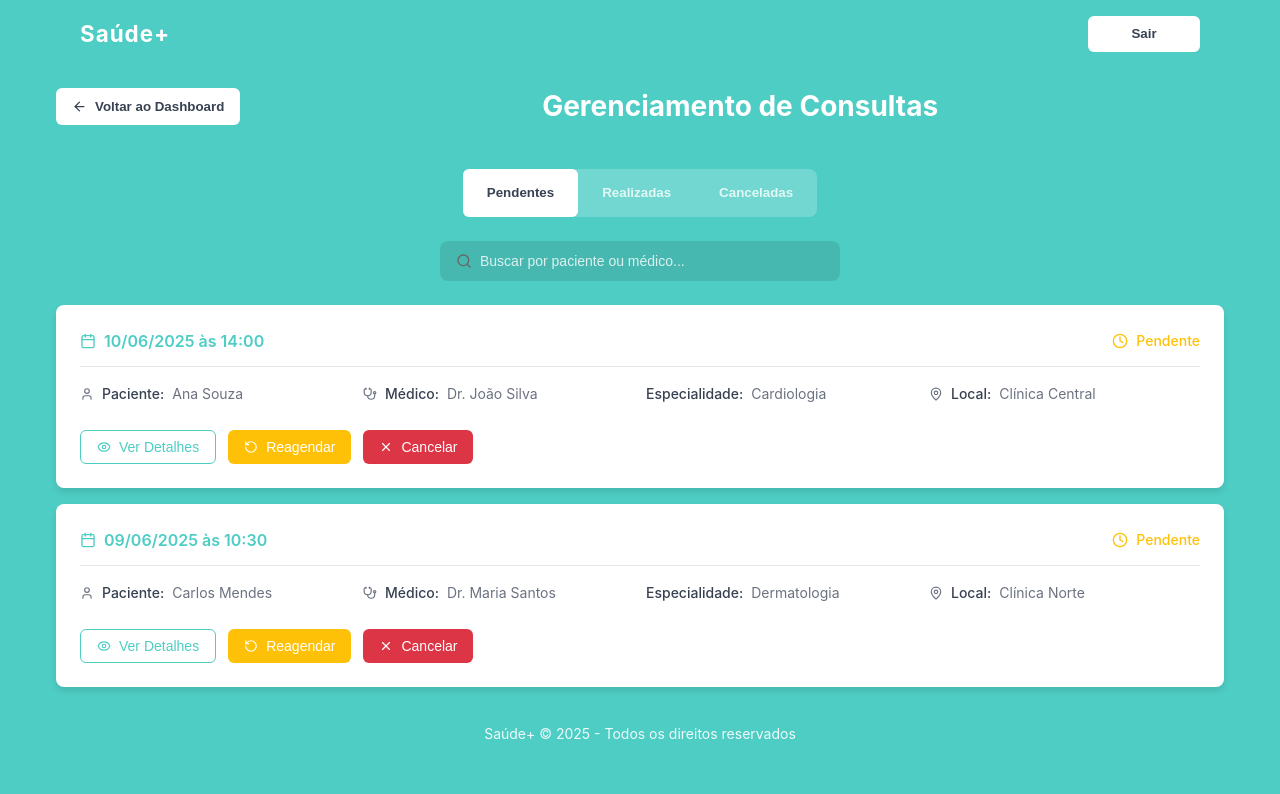
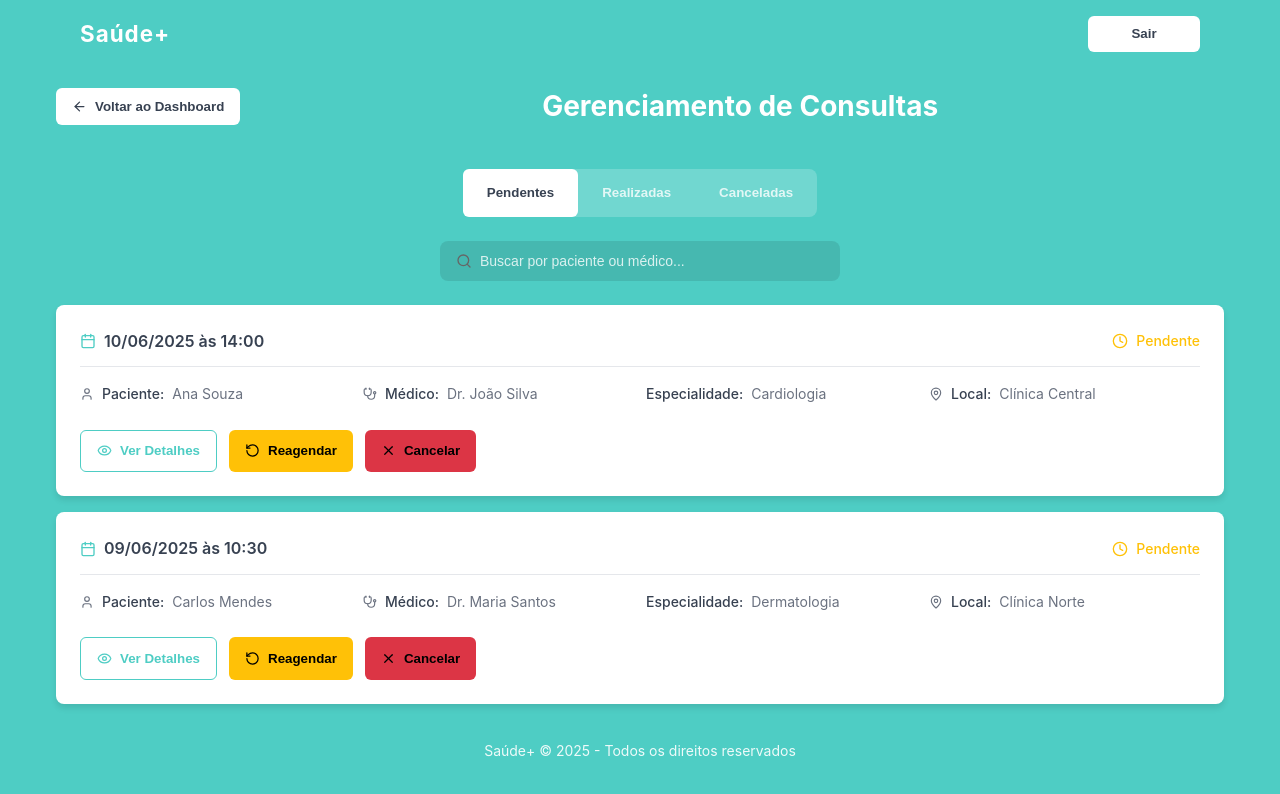
Before and after one commit to JoaoVicttor07/saude-plus-front, a React (Vite) app: page /admin/dashboard in a window 1280 px wide. Both pictures are taken after a click on the button "Ver consultas". Shown: the top 794 px of the page. Built offline with nearby package versions, Linux system fonts and the light colour scheme.

Commit message:
feat: finaliza pagina de agendamento de consulta

```diff
--- a/src/pages/admin/appointments/index.jsx
+++ b/src/pages/admin/appointments/index.jsx
@@ -1,5 +1,5 @@
 import { useState } from "react";
-import {useNavigate} from 'react-router-dom'
+import { useNavigate } from "react-router-dom";
 import {
   ArrowLeft,
   Search,
@@ -14,9 +14,9 @@ import {
   CheckCircle,
   XCircle,
 } from "lucide-react";
-import Button from '../../../components/Button'
-import Header from '../../../components/header'
-import Footer from '../../../components/footer'
+import Button from "../../../components/Button";
+import Header from "../../../components/header";
+import Footer from "../../../components/footer";
 import "./style.css";
 
 const mockAppointments = [
@@ -29,7 +29,7 @@ const mockAppointments = [
     specialty: "Cardiologia",
     location: "Clínica Central",
     status: "pending",
-    notes: "Consulta de rotina para acompanhamento cardíaco",
+
     phone: "(11) 98765-4321",
   },
   {
@@ -41,7 +41,7 @@ const mockAppointments = [
     specialty: "Dermatologia",
     location: "Clínica Norte",
     status: "pending",
-    notes: "Avaliação de lesão cutânea",
+
     phone: "(11) 99876-5432",
   },
   {
@@ -53,8 +53,7 @@ const mockAppointments = [
     specialty: "Ortopedia",
     location: "Clínica Sul",
     status: "completed",
-    notes:
-      "Consulta realizada com sucesso. Paciente orientado sobre fisioterapia.",
+
     phone: "(11) 97654-3210",
   },
   {
@@ -66,7 +65,7 @@ const mockAppointments = [
     specialty: "Neurologia",
     location: "Clínica Central",
     status: "completed",
-    notes: "Exame neurológico completo realizado. Resultados normais.",
+
     phone: "(11) 96543-2109",
   },
   {
@@ -78,7 +77,7 @@ const mockAppointments = [
     specialty: "Cardiologia",
     location: "Clínica Norte",
     status: "cancelled",
-    notes: "Cancelado pelo paciente por motivos pessoais",
+
     phone: "(11) 95432-1098",
   },
   {
@@ -90,7 +89,7 @@ const mockAppointments = [
     specialty: "Dermatologia",
     location: "Clínica Sul",
     status: "cancelled",
-    notes: "Cancelado devido à indisponibilidade do médico",
+
     phone: "(11) 94321-0987",
   },
 ];
@@ -187,24 +186,43 @@ export default function ViewAppointments() {
       </div>
 
       <div className="appt-appointment-actions">
-        <button
-          className="appt-btn appt-btn-outline"
+        <Button
+          background="#fff"
+          color="#4ecdc4"
+          fontWeight={600}
+          hoverBackground="#e6f9f8"
+          border="1px solid #4ecdc4"
+          borderRadius="0.375rem"
+          icon={<Eye size={15} />}
+          style={{ padding: "0.8rem 1rem" }}
           onClick={() => setSelectedAppointment(appointment)}
         >
-          <Eye className="appt-icon" />
           Ver Detalhes
-        </button>
+        </Button>
 
         {appointment.status === "pending" && (
           <>
-            <button className="appt-btn appt-btn-warning">
-              <RotateCcw className="appt-icon" />
+            <Button
+              fontWeight={600}
+              background="#ffc107"
+              hoverBackground="#e0a800"
+              borderRadius="0.375rem"
+              style={{ padding: "0.8rem 1rem" }}
+              icon={<RotateCcw size={15} />}
+            >
               Reagendar
-            </button>
-            <button className="appt-btn appt-btn-danger">
-              <X className="appt-icon" />
+            </Button>
+
+            <Button
+              fontWeight={600}
+              background="#dc3545"
+              hoverBackground="#c82333"
+              borderRadius="0.375rem"
+              icon={<X size={15} />}
+              style={{ padding: "0.8rem 1rem" }}
+            >
               Cancelar
-            </button>
+            </Button>
           </>
         )}
       </div>
@@ -289,29 +307,45 @@ export default function ViewAppointments() {
                 </div>
               </div>
             </div>
-
-            <div className="appt-modal-section">
-              <h4>Observações</h4>
-              <p className="appt-modal-notes">{appointment.notes}</p>
-            </div>
           </div>
 
           <div className="appt-modal-footer">
             {appointment.status === "pending" && (
               <>
-                <button className="appt-btn appt-btn-warning">
-                  <RotateCcw className="appt-icon" />
+                <Button
+                  fontWeight={600}
+                  background="#ffc107"
+                  hoverBackground="#e0a800"
+                  borderRadius="0.375rem"
+                  style={{ padding: "0.8rem 1rem" }}
+                  icon={<RotateCcw size={15} />}
+                >
                   Reagendar
-                </button>
-                <button className="appt-btn appt-btn-danger">
-                  <X className="appt-icon" />
+                </Button>
+
+                <Button
+                  fontWeight={600}
+                  background="#dc3545"
+                  hoverBackground="#c82333"
+                  borderRadius="0.375rem"
+                  icon={<X size={15} />}
+                  style={{ padding: "0.8rem 1rem" }}
+                >
                   Cancelar
-                </button>
+                </Button>
               </>
             )}
-            <button className="appt-btn appt-btn-secondary" onClick={onClose}>
+
+            <Button
+              background="#fff"
+              hoverBackground="#e6f9f8"
+              color="#4ecdc4"
+              border="1px solid #4ecdc4"
+              style={{ padding: "0.8rem 1rem" }}
+              onClick={onClose}
+            >
               Fechar
-            </button>
+            </Button>
           </div>
         </div>
       </div>
@@ -321,23 +355,23 @@ export default function ViewAppointments() {
   return (
     <div className="appt-container">
       {/* Header */}
-      <Header/>
+      <Header />
 
       <div className="appt-main-content">
         {/* Page Title and Navigation */}
         <div className="appt-page-header">
           <Button
-          background='#fff'
-          color='#374151'
-          hoverBackground="#f8f9fa"
-          fontWeight={600}
-          icon={<ArrowLeft size={15}/>}
-          borderRadius='0.375rem'
-          style={{padding: '0.7rem 1rem'}}
-          onClick={() => navigate(-1)}
+            background="#fff"
+            color="#374151"
+            hoverBackground="#f8f9fa"
+            fontWeight={600}
+            icon={<ArrowLeft size={15} />}
+            borderRadius="0.375rem"
+            style={{ padding: "0.7rem 1rem" }}
+            onClick={() => navigate(-1)}
           >
             Voltar ao Dashboard
-            </Button>
+          </Button>
 
           <h2 className="appt-page-title">Gerenciamento de Consultas</h2>
         </div>
@@ -409,7 +443,7 @@ export default function ViewAppointments() {
       </div>
 
       {/* Footer */}
-      <Footer/>
+      <Footer />
 
       {/* Modal */}
       <AppointmentModal
--- a/src/pages/admin/appointments/style.css
+++ b/src/pages/admin/appointments/style.css
@@ -3,26 +3,6 @@
   min-height: 100vh;
   background-color: #4ecdc4;
 }
-
-/* Header Styles */
-/* .appt-header {
-  background-color: #4ecdc4;
-  color: white;
-  padding: 1rem;
-}
-
-.appt-header-content {
-  max-width: 1200px;
-  margin: 0 auto;
-  display: flex;
-  justify-content: space-between;
-  align-items: center;
-}
-
-.appt-logo {
-  font-size: 1.5rem;
-  font-weight: bold;
-} */
 
 /* Main Content */
 .appt-main-content {
@@ -174,7 +154,7 @@
 
 .appt-datetime-text {
   font-weight: 600;
-  color: #4ecdc4;
+  color: #374151;
   font-size: 1rem;
 }
 
@@ -286,24 +266,6 @@
   background-color: #e6f9f8;
 }
 
-.appt-btn-warning {
-  background-color: #ffc107;
-  color: white;
-}
-
-.appt-btn-warning:hover {
-  background-color: #e0a800;
-}
-
-.appt-btn-danger {
-  background-color: #dc3545;
-  color: white;
-}
-
-.appt-btn-danger:hover {
-  background-color: #c82333;
-}
-
 .appt-btn-secondary {
   background-color: white;
   color: #4ecdc4;
@@ -394,7 +356,7 @@
 }
 
 .appt-modal-body {
-  padding: 1.5rem;
+  padding: 2rem;
 }
 
 .appt-modal-section {
@@ -435,6 +397,33 @@
   font-size: 0.875rem;
 }
 
+.appt-modal-content::-webkit-scrollbar {
+  width: 8px;
+  /* largura da barra vertical */
+  height: 8px;
+  /* altura da barra horizontal (caso tenha) */
+}
+
+.appt-modal-content::-webkit-scrollbar-track {
+  background: rgba(0, 0, 0, 0.05);
+  /* cinza claríssimo */
+  border-radius: 4px;
+}
+
+.appt-modal-content::-webkit-scrollbar-thumb {
+  background-color: rgba(0, 0, 0, 0.2);
+  border-radius: 4px;
+  border: 2px solid rgba(255, 255, 255, 0.9);
+}
+
+.appt-modal-content::-webkit-scrollbar-thumb:hover {
+  background-color: rgba(0, 0, 0, 0.3);
+}
+
+.appt-modal-content::-webkit-scrollbar-corner {
+  background: transparent;
+}
+
 .appt-status-badge {
   padding: 0.25rem 0.5rem;
   border-radius: 0.25rem;
@@ -457,39 +446,14 @@
   color: #991b1b;
 }
 
-.appt-modal-notes {
-  color: #6b7280;
-  font-size: 0.875rem;
-  line-height: 1.5;
-  background-color: #f9fafb;
-  padding: 1rem;
-  border-radius: 0.375rem;
-  border-left: 3px solid #4ecdc4;
-}
-
 .appt-modal-footer {
   display: flex;
   justify-content: flex-end;
   gap: 0.75rem;
-  padding: 1.5rem;
+  padding: 2rem;
   border-top: 1px solid #e5e7eb;
 }
 
-/* Footer */
-/* .appt-footer {
-  background-color: #4ecdc4;
-  color: white;
-  text-align: center;
-  padding: 1.5rem;
-  margin-top: 2rem;
-}
-
-.appt-footer p {
-  font-size: 0.875rem;
-  opacity: 0.8;
-} */
-
-/* Responsive Design */
 @media (max-width: 768px) {
   .appt-main-content {
     padding: 1rem;
--- a/src/pages/admin/dashboard/index.jsx
+++ b/src/pages/admin/dashboard/index.jsx
@@ -13,7 +13,7 @@ export default function AdminDashboard() {
       {/* Header */}
       <Header />
 
-      <div className="main-content">
+      <div className="main---content">
         {/* Page Title */}
         <div className="page-title">
           <h2 className="admin-title">Painel do Administrador</h2>
--- a/src/pages/admin/dashboard/style.css
+++ b/src/pages/admin/dashboard/style.css
@@ -20,7 +20,7 @@
 }
 
 /* Main Content */
-.main-content {
+.main---content {
   max-width: 1200px;
   margin: 0 auto;
   padding: 1rem;
```
